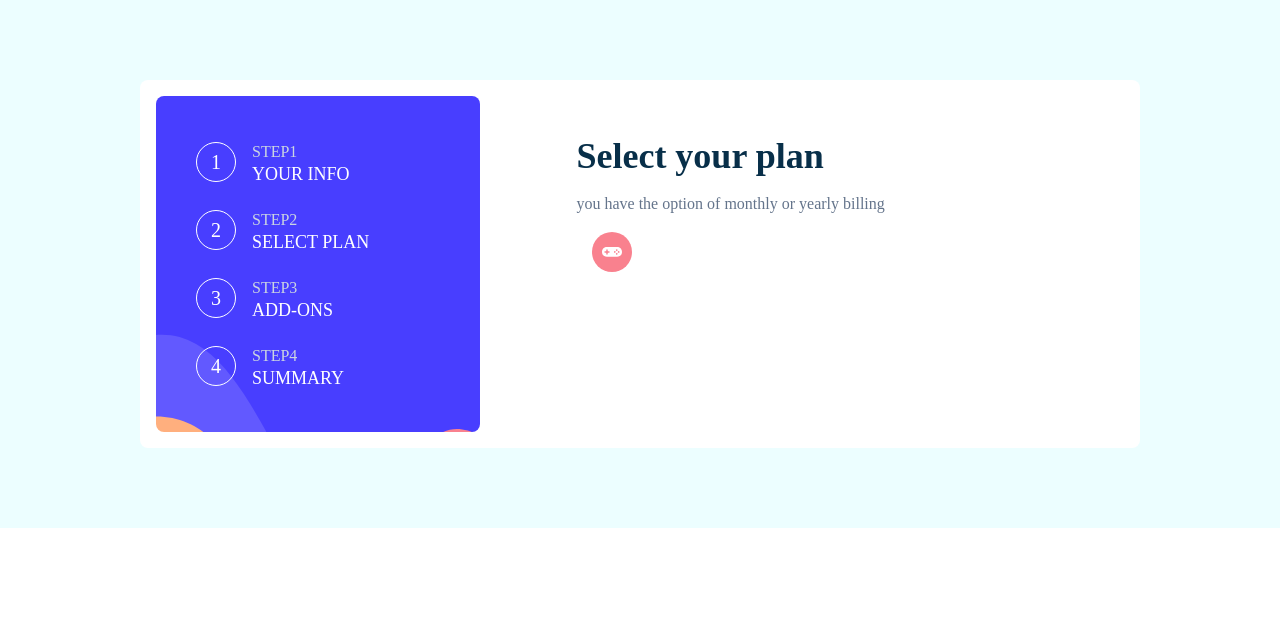
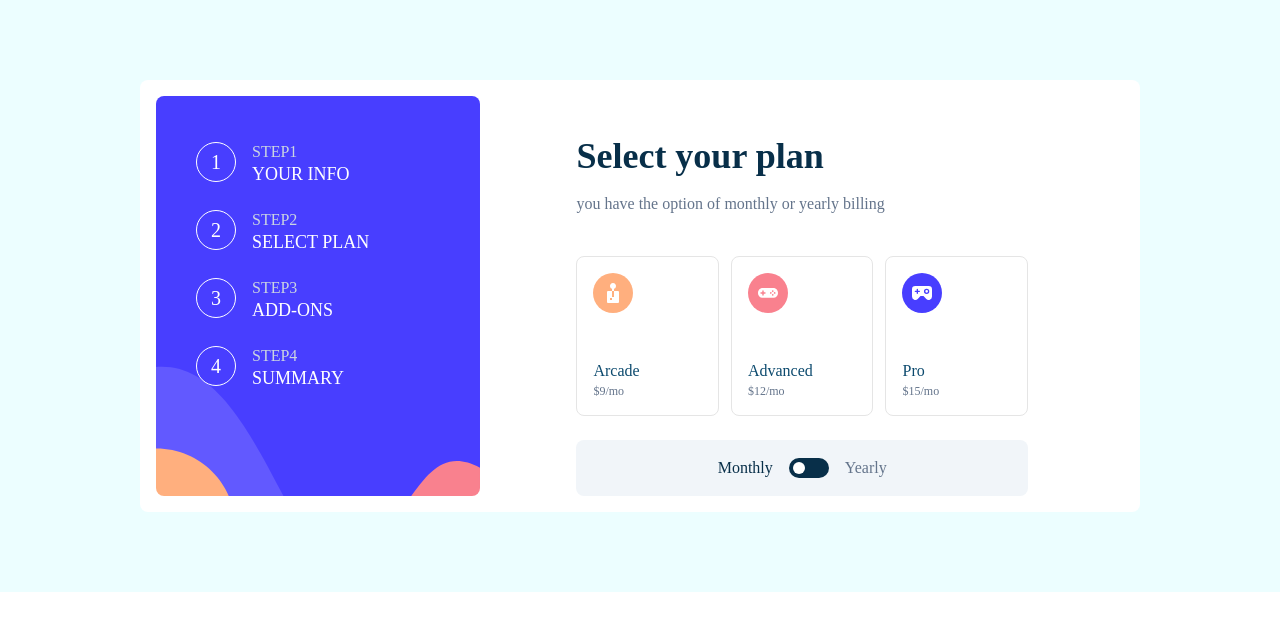
Before and after one commit to yealetssee/Multi-Step-Form, a React (Vite) app: page /plan in a window 1280 px wide. Shown: the top 630 px of the page. Built offline with nearby package versions, Linux system fonts and the light colour scheme.

Commit message:
feat:add plans component

```diff
--- a/src/components/subroutes/SelectPlan.tsx
+++ b/src/components/subroutes/SelectPlan.tsx
@@ -1,6 +1,10 @@
-import { advanced } from "../../assets/images";
+import { useState } from "react";
+import { advanced, arcade, pro } from "../../assets/images";
 
 const SelectPlan = () => {
+  const [isClicked, setIsClicked] = useState(false);
+  const [isFocused, setIsFocused] = useState(false);
+
   return (
     <div>
       <h1>
@@ -11,12 +15,76 @@ const SelectPlan = () => {
           you have the option of monthly or yearly billing
         </span>
       </h1>
-      <div className="flex gap-3">
-        <div className="flex flex-col p-4 justify-between items-start">
+      <div className="flex gap-3 h-40 w-full justify-between mt-10">
+        <div className="flex flex-col p-4  justify-between items-start border border-neutral-200 rounded-lg w-full cursor-pointer">
+          <img src={arcade} />
+          <h3>
+            <span className="font-medium text-sky-900">Arcade</span>
+            <span className="block text-xs text-slate-500">
+              {!isClicked ? "$9/mo" : "$90/yr"}
+            </span>
+            {isClicked && (
+              <span className="block text-sky-900 text-xs">2 months free</span>
+            )}
+          </h3>
+        </div>
+        <div className="flex flex-col p-4 justify-between items-start border border-neutral-200 rounded-lg w-full cursor-pointer">
           <img src={advanced} />
+          <h3>
+            <span className="font-medium text-sky-900">Advanced</span>
+            <span className="block text-xs text-slate-500">
+              {!isClicked ? "$12/mo" : "$120/yr"}
+            </span>
+            {isClicked && (
+              <span className="block text-sky-900 text-xs">2 months free</span>
+            )}
+          </h3>
         </div>
-        <div className="flex flex-col p-4 justify-between items-start"></div>
-        <div className="flex flex-col p-4 justify-between items-start"></div>
+        <div className="flex flex-col p-4 justify-between items-start border border-neutral-200 rounded-lg w-full cursor-pointer">
+          <img src={pro} />
+          <h3>
+            <span className="font-medium text-sky-900">Pro</span>
+            <span className="block text-xs text-slate-500">
+              {!isClicked ? "$15/mo" : "$150/yr"}
+            </span>
+            {isClicked && (
+              <span className="block text-sky-900 text-xs">2 months free</span>
+            )}
+          </h3>
+        </div>
+      </div>
+      <div className="w-full rounded-lg flex justify-center mt-6 bg-slate-100 py-4">
+        <div className="h-full  flex  gap-4 items-center">
+          <span
+            className={`${
+              !isClicked ? "text-sky-950" : "text-slate-500"
+            } font-medium`}
+          >
+            Monthly
+          </span>
+          <div
+            className={`relative  w-10 h-5 bg-sky-950   rounded-full transition duration-200 ease-in-out focus:bg-red-500 cursor-pointer`}
+            onClick={() => {
+              setIsClicked(!isClicked);
+            }}
+          >
+            <div
+              className="w-3 h-3 left-1 absolute top-1/2 - rounded-full bg-white"
+              style={{
+                transform: `translateY(-50%) translateX(${
+                  isClicked ? "20.5px" : "0px"
+                })`,
+              }}
+            ></div>
+          </div>
+          <span
+            className={`${
+              isClicked ? "text-sky-950" : "text-slate-500"
+            } font-medium`}
+          >
+            Yearly
+          </span>
+        </div>
       </div>
     </div>
   );
```
